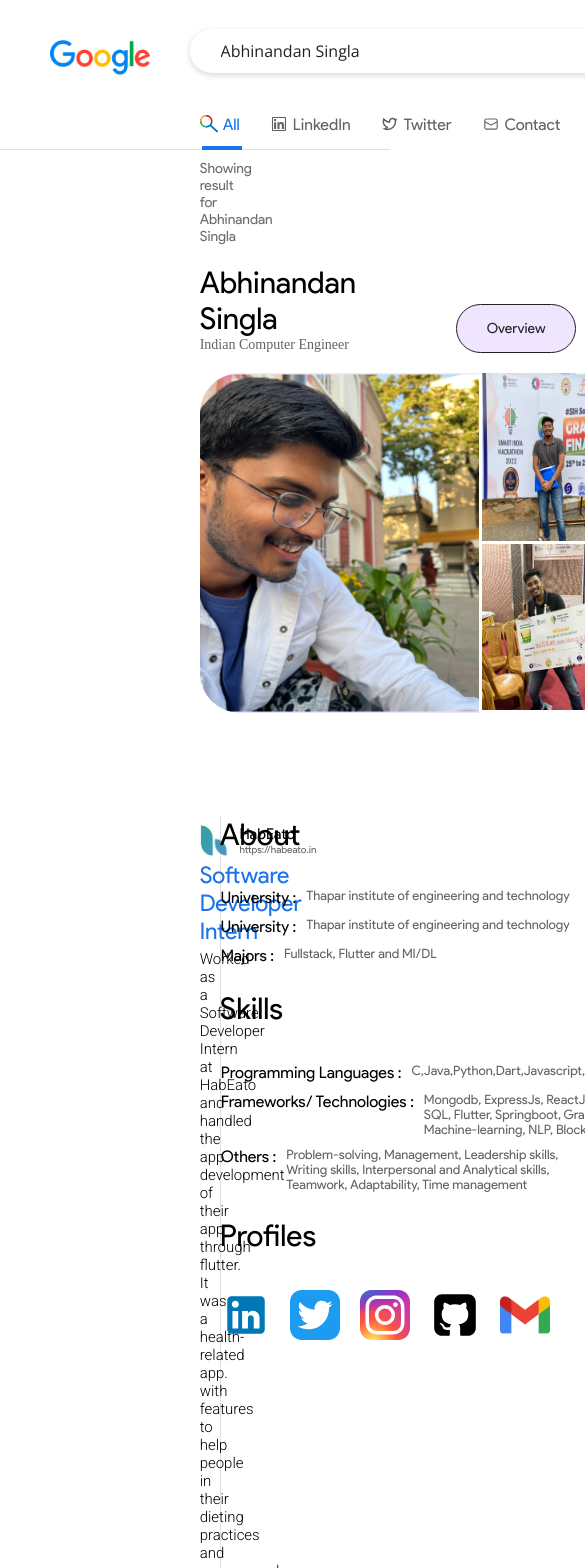
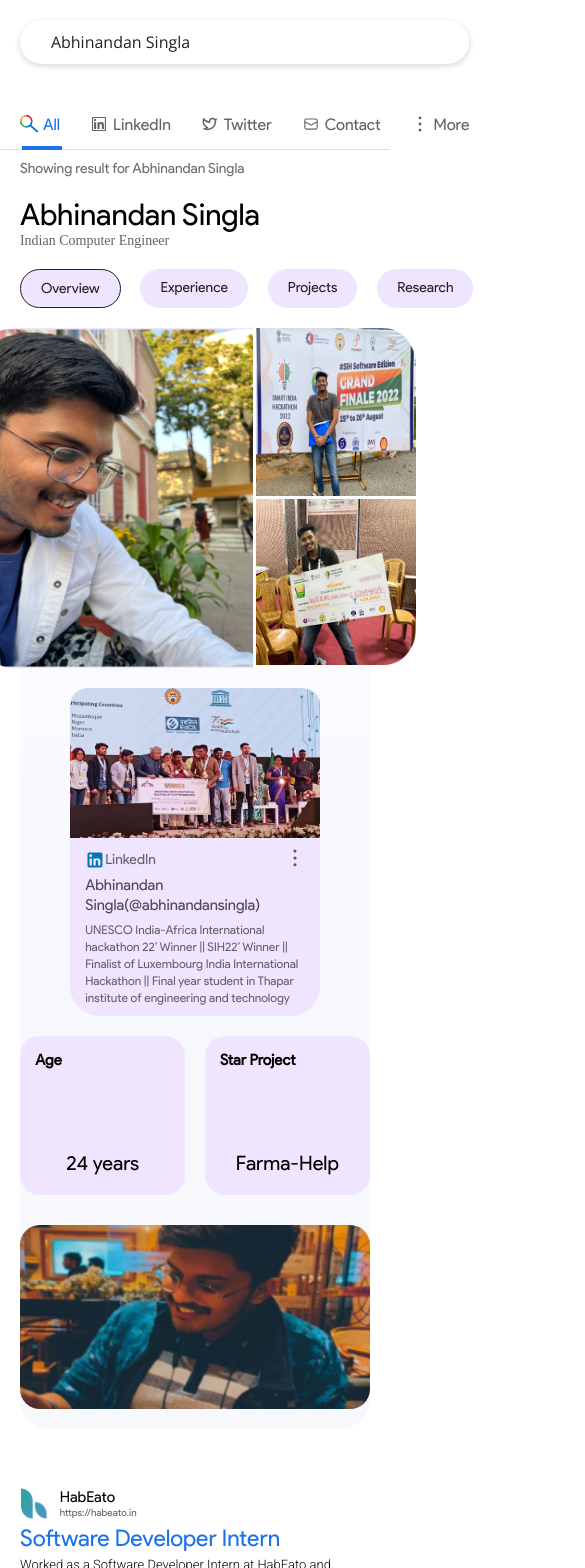
Before and after one commit to AbhinandanSingla/google_portfolio, a React (Create React App) app: page / in a window 390 px wide. Shown: the top 1568 px of the page, 585 px wide, since content can reach past the window. Built offline with nearby package versions, Linux system fonts and the light colour scheme; the HTML template or start-up script is replaced by a standard one.

Commit message:
added responsive

```diff
--- a/src/App.css
+++ b/src/App.css
@@ -87,6 +87,8 @@
     font-size: 2rem;
     font-family: var(--google_sans);
     border-bottom: 1px solid var(--lines);
+    color: var(--footer_span);
+
 }
 
 .top_footer span {
@@ -96,7 +98,7 @@
     color: var(--footer_span);
 }
 
-.top_footer span:before {
+.top_footer .footer_dotted:before {
     content: "";
     width: 1.6rem;
     height: 1.6rem;
@@ -112,4 +114,5 @@
     padding: 1rem 20rem;
     font-size: 1.5rem;
     font-family: var(--roboto);
+    color: var(--footer_span);
 }
--- a/src/App.js
+++ b/src/App.js
@@ -17,7 +17,7 @@
                 <footer>
                     <div className={'top_footer'}>
                         India
-                        <span>Thank you for visiting! Let's connect and explore potential opportunities together.</span>
+                        <span><span className={'footer_dotted'} />Thank you for visiting! Let's connect and explore potential opportunities together.</span>
                     </div>
                     <div className="bottom_footer">
                         Created By &hearts;    </div>
--- a/src/pages/experience/Page.css
+++ b/src/pages/experience/Page.css
@@ -102,6 +102,127 @@
     font-weight: 500;
     width: 30rem;
 }
+
+@media (max-width: 1250px) {
+    .about_container .row .cell_value {
+        width: 23rem;
+    }
+
+    .home_content .max_width {
+        padding: 0 10rem;
+    }
+
+    .top_footer {
+        padding: 2rem 10rem;
+    }
+
+    .bottom_footer {
+        padding: 1rem 10rem;
+    }
+}
+
+@media (max-width: 1150px) {
+    .home_content .max_width {
+        padding: 0px 6rem;
+    }
+
+    .top_header .connect_bar {
+        padding-left: 6rem;
+    }
+
+    .row .cell_value {
+        width: 20rem;
+    }
+
+    .page .col_1 {
+        width: 55%;
+    }
+
+    .projects {
+        width: 70rem;
+    }
+
+    .research_works {
+        width: 70rem;
+    }
+}
+
+@media (max-width: 900px) {
+    .home_content .home_content_container {
+        flex-wrap: wrap;
+        justify-content: center;
+    }
+
+    .home_content .home_bar {
+        flex-wrap: wrap;
+
+    }
+
+    .user_heading {
+        padding-bottom: 2rem;
+    }
+
+    .home_content .tab_section {
+        padding-left: 0rem;
+        gap: 2rem;
+    }
+
+    .top_header .max_width {
+        padding: 2rem;
+    }
+
+    .top_header .search_box input {
+        width: 70rem;
+    }
+
+    .top_header .google_logo {
+        display: none;
+    }
+
+    .top_header .front_container {
+        gap: 0rem;
+    }
+
+    .settings {
+        display: none;
+    }
+
+    .page {
+        flex-direction: column;
+    }
+
+    .page .col_1 {
+        width: 70rem;
+    }
+
+    .page .col_2 {
+        height: auto;
+        width: auto;
+    }
+
+    .heading {
+        text-align: center;
+    }
+
+    .about_container .row .cell_value {
+        width: 45rem;
+    }
+
+    .top_footer {
+        padding: 2rem;
+    }
+
+    .bottom_footer {
+        padding: 1rem 2rem;
+    }
+
+    .projects .heading_container .sub_heading,
+    .research_works .heading_container .sub_heading,
+    .achievement .heading_container .sub_heading {
+        padding: 2rem 0 0rem 0;
+    }
+}
+
 
 .about_container .profile_logos img {
     width: 5rem;
@@ -258,8 +379,83 @@
 }
 
 .achievement_sub_heading {
-    font-size: 1rem;
+    font-size: 1.2rem;
     color: var(--sub_heading);
     font-family: var(--poppins);
     font-weight: 300;
 }
+
+@media (max-width: 768px) {
+    .top_header .connect_bar {
+        padding-left: 2rem;
+    }
+
+    .home_content .tab_section .tab {
+        padding: 1rem 2rem;
+    }
+
+    .home_content .max_width {
+        padding: 0px 2rem;
+    }
+
+    .top_header .max_width {
+        padding: 2rem 0;
+    }
+
+    .top_header .search_box input {
+        width: 45rem;
+    }
+
+    .experience_card .card_content {
+        font-size: 1.3rem;
+    }
+
+    .page .col_1 {
+        width: 100%;
+    }
+
+    .experience_container {
+        padding-right: 2rem;
+        border-right: 0;
+    }
+
+    .projects {
+        width: 100%;
+    }
+
+    .project_container {
+        grid-template-columns: 1fr;
+        grid-template-rows: 2fr  1fr 1fr;
+        grid-column-gap: 0px;
+        grid-row-gap: 0px;
+    }
+
+    .project1 {
+        grid-area: 1 / 1 / 2 / 2;
+        border-right: 0;
+    }
+
+    .project2 {
+        grid-area: 2 / 1 / 3 / 2;
+        border-bottom: 0;
+    }
+
+    .project3 {
+        padding: 1rem;
+        grid-area: 3 / 1 / 4 / 2;
+    }
+
+    .research_works {
+        width: 100%;
+    }
+
+    .achievement .achievement_container .achievement_images {
+        overflow: hidden;
+    }
+    .about_container .row {
+        width: auto;
+    }
+    .about_container .row .cell_value {
+        width: auto;
+    }
+}
--- a/src/pages/experience/experience.jsx
+++ b/src/pages/experience/experience.jsx
@@ -91,8 +91,8 @@
         title: 'University',
         value: 'Thapar institute of engineering and technology',
     }, {
-        title: 'University',
-        value: 'Thapar institute of engineering and technology',
+        title: 'Course',
+        value: 'Bachelor of Engineering',
     }, {
         title: 'Majors',
         value: 'Fullstack, Flutter and Ml/DL',
@@ -104,7 +104,7 @@
         'value': 'C,Java,Python,Dart,Javascript,Solidity',
     }, {
         'title': 'Frameworks/\nTechnologies   ',
-        'value': 'Mongodb, ExpressJs, ReactJs, NodeJs, jQuery, SQL, Flutter, Springboot, Graphql, Deep-Learning, Machine-learning, NLP, Blockchain.\n',
+        'value': 'Mongodb, ExpressJs, ReactJs, NodeJs, jQuery, SQL, Flutter,Firebase, Springboot, Graphql, Deep-Learning, Machine-learning, NLP, Blockchain.\n',
     }, {
         'title': 'Others',
         'value': 'Problem-solving, Management, Leadership skills, Writing skills, Interpersonal and Analytical skills, Teamwork, Adaptability, Time management',
--- a/src/pages/top_header/top_header.css
+++ b/src/pages/top_header/top_header.css
@@ -85,7 +85,12 @@
     font-family: var(--google_sans);
     font-size: 1.6rem;
     align-items: center;
-    color: #5f6368;
+    color: var(--sub_heading);
+}
+
+.top_header .connect_nav a {
+    text-decoration: none;
+    color: var(--sub_heading);
 }
 
 .top_header .connect_nav_active {
--- a/src/pages/top_header/top_header.jsx
+++ b/src/pages/top_header/top_header.jsx
@@ -76,25 +76,25 @@
                         <figure>
                             <LinkedIn_icon className={"inherit"}/>
                         </figure>
-                        <span>
-                        LinkedIn
-                    </span>
+                        <a href={'https://www.linkedin.com/in/abhinandansingla'}>
+                            LinkedIn
+                        </a>
                     </li>
                     <li className="connect_nav">
                         <figure>
                             <Twitter_icon className={"inherit"}/>
                         </figure>
-                        <span>
-                        Twitter
-                    </span>
+                        <a href={'https://twitter.com/D_Singla'}>
+                            Twitter
+                        </a>
                     </li>
                     <li className="connect_nav">
                         <figure>
                             <Contact_icon className={"inherit"}/>
                         </figure>
-                        <span>
-                        Contact
-                    </span>
+                        <a href={'mailto:abhinandansingla48@gmail.com'}>
+                            Contact
+                        </a>
                     </li>
                     <li className="connect_nav">
                         <figure>
```
